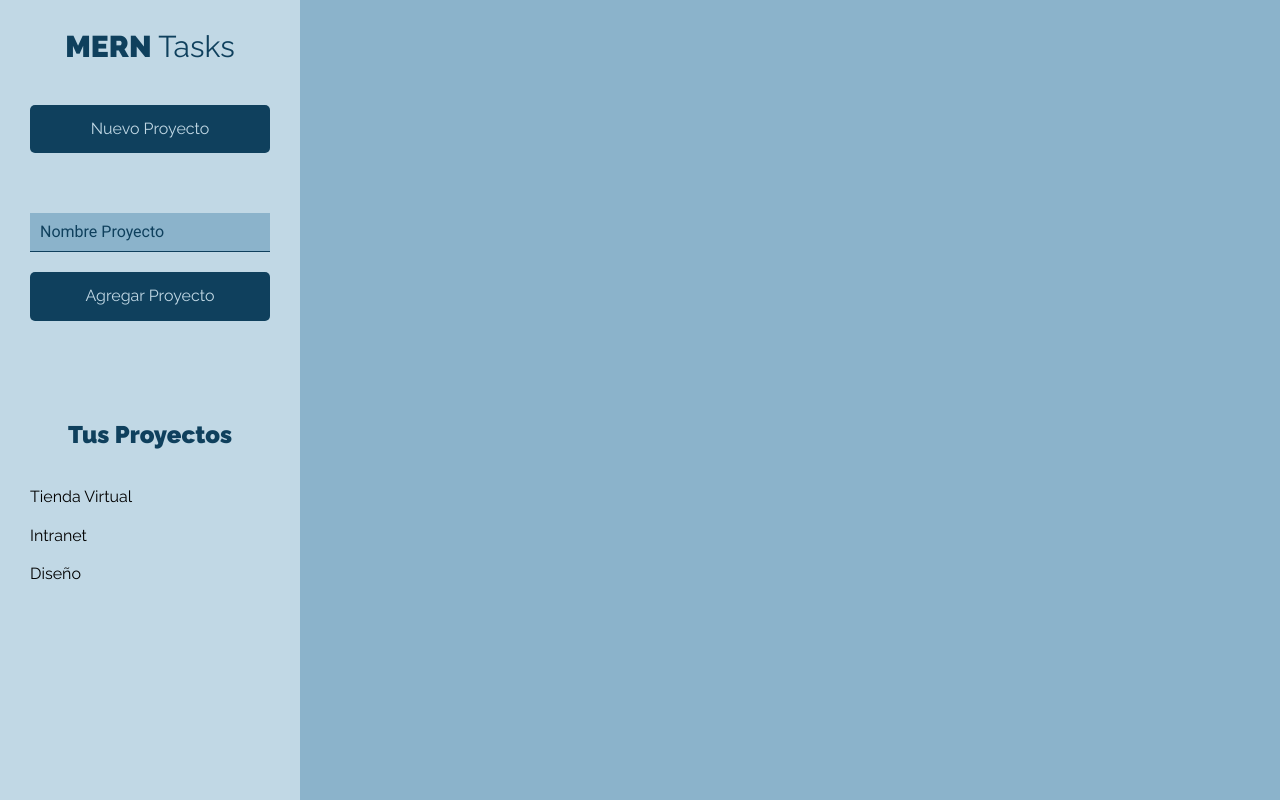
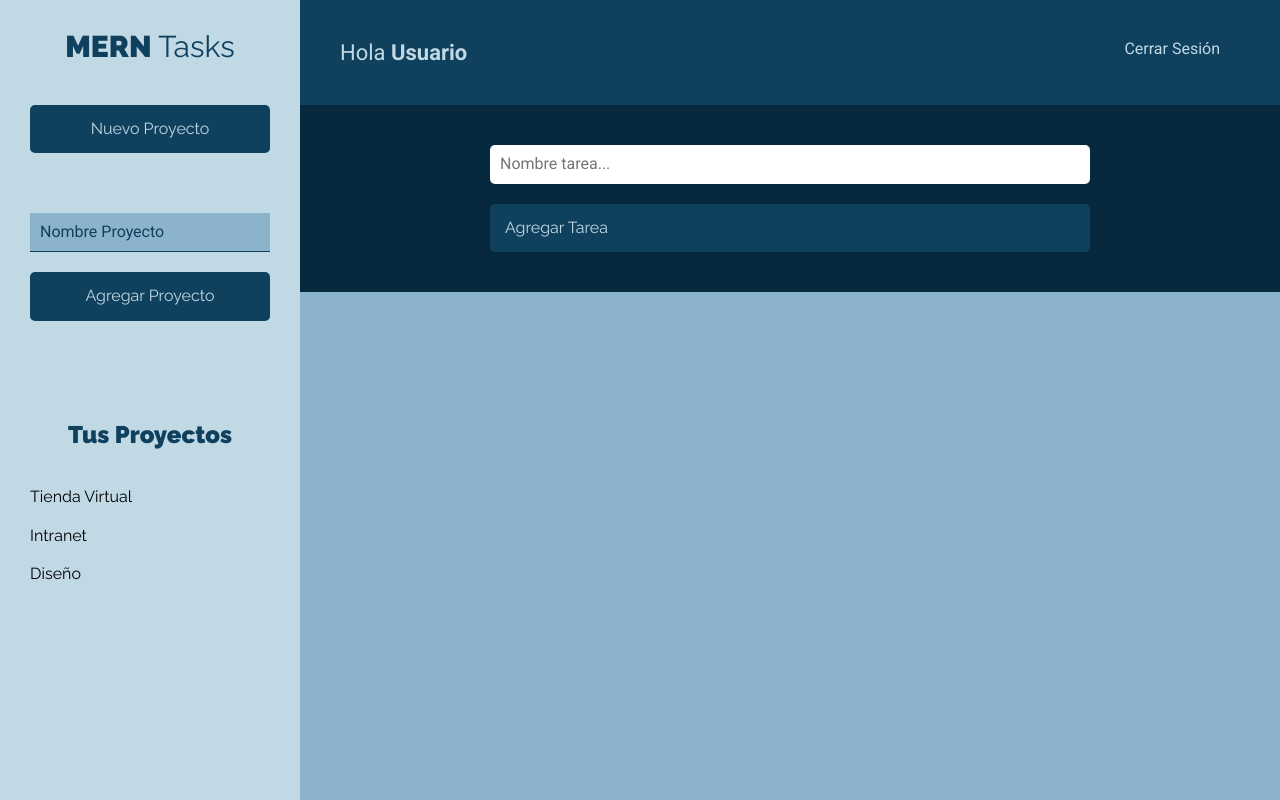
Before and after one commit to jesusdevp/merntask-cliente, a React (Create React App) app: page /projects in a window 1280 px wide. Built offline with nearby package versions, Linux system fonts and the light colour scheme.

Commit message:
Header y Formulario para Crear Tareas

```diff
--- /dev/null
+++ b/src/components/layout/Bar.jsx
@@ -0,0 +1,17 @@
+import React from "react";
+
+const Bar = () => {
+  return (
+    <header className="app-header">
+      <p className="nombre-usuario">
+        Hola <span>Usuario</span>{" "}
+      </p>
+
+      <nav className="nav-principal">
+        <a href="#!">Cerrar Sesión</a>
+      </nav>
+    </header>
+  );
+};
+
+export default Bar;
--- a/src/components/projects/Projects.jsx
+++ b/src/components/projects/Projects.jsx
@@ -1,12 +1,16 @@
 import React from "react";
 import Sidebar from "../layout/Sidebar";
+import Bar from "../layout/Bar";
+import FormTask from "../tasks/FormTask";
 
 const Projects = () => {
   return (
     <div className="contenedor-app">
       <Sidebar />
       <div className="seccion-principal">
+        <Bar />
         <main>
+          <FormTask />
           <div className="contenedor-tareas"></div>
         </main>
       </div>
--- /dev/null
+++ b/src/components/tasks/FormTask.jsx
@@ -0,0 +1,27 @@
+import React from "react";
+
+const FormTask = () => {
+  return (
+    <div className="formulario">
+      <form>
+        <div className="contenedor-input">
+          <input
+            type="text"
+            className="input-text"
+            placeholder="Nombre tarea..."
+            name="nombre"
+          />
+        </div>
+        <div className="contenedor-input">
+          <input
+            type="sumit"
+            className="btn btn-primario btn-submit btn-block"
+            value="Agregar Tarea"
+          />
+        </div>
+      </form>
+    </div>
+  );
+};
+
+export default FormTask;
```
Also changed, not shown: src/components/tasks/ListTasks.jsx (added), src/components/tasks/Task.jsx (added).
